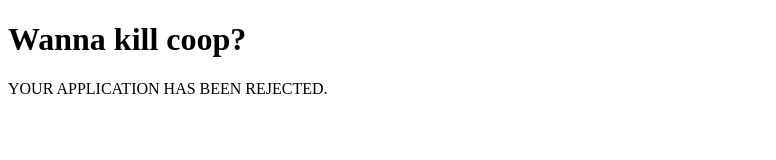
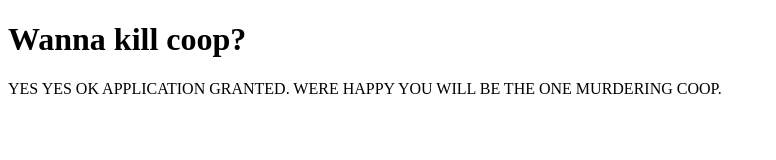
Before and after one commit to N-35/N-35.github.io, a plain HTML site: page jas-application.html in a window 1280 px wide. Shown: the whole page, without its empty margins (0-776 px from the left). Drawn offline with Linux system fonts and the light colour scheme.

Commit message:
Update jas-application.html

```diff
--- a/jas-application.html
+++ b/jas-application.html
@@ -11,7 +11,7 @@
   </header>
   <h1>Wanna kill coop?</h1>
     <p>
-YOUR APPLICATION HAS BEEN REJECTED.
+YES YES OK APPLICATION GRANTED. WERE HAPPY YOU WILL BE THE ONE MURDERING COOP.
     </p>
 
   <footer>
```
